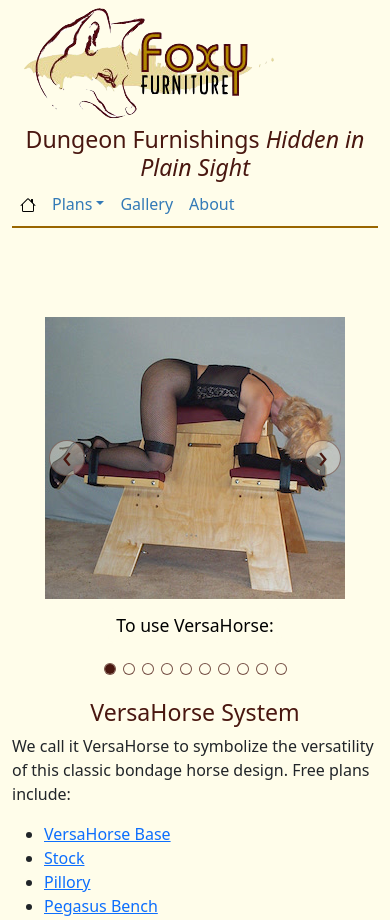
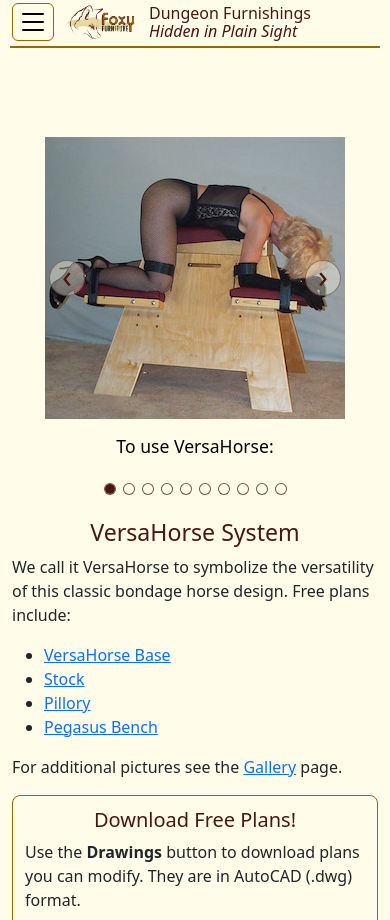
Before and after one commit to kgomara/FoxyFurniture, a plain HTML site: page versahorse.html in a window 390 px wide. Shown: the top 920 px of the page. Drawn offline with nearby package versions, Linux system fonts and the light colour scheme.

Commit message:
#47 Modify Heading for mobile
Consolidate navigation into the heading, reduce overall height to optimize of smaller screens.
Move shared code out of "on load" functionality and clean navigation remnants.

```diff
--- a/css/ff-styles.css
+++ b/css/ff-styles.css
@@ -20,21 +20,48 @@
 	color:						#491710;
 }
 
-.navbar-div {
+.ff-site-header {
 	border-bottom:		2px solid #996600;
-	margin-bottom: 		5px;
-	padding:					0;
+	margin-bottom:		5px;
+	min-height:				48px;
+	padding:					2px 0 4px;
 }
 
-.navbar-div .nav-link {
-	color:						#337ab7;
-	padding:					10px 15px;
+.ff-header-menu-btn {
+	border:						1px solid #996600;
+	padding:					2px 4px;
 }
 
-.navbar-div .nav-link:focus,
-.navbar-div .nav-link:hover {
+.ff-header-menu-btn:focus,
+.ff-header-menu-btn:hover {
 	background-color:	#eeeeee;
-	color:						#23527c;
+}
+
+.ff-header-title {
+	font-size:				1rem;
+	line-height:			1.15;
+}
+
+.ff-header-logo-link {
+	display:					inline-block;
+	margin-left:			5px;
+}
+
+.ff-header-logo {
+	height:						38px;
+	max-width:				none;
+	width:						auto;
+}
+
+.ff-plan-menu-item {
+	padding-left:			2rem;
+}
+
+@media (min-width: 576px) {
+	.ff-header-title {
+		font-size:			1.25rem;
+		white-space:		nowrap;
+	}
 }
 
 .footer-div {
--- a/js/ff-scripts.js
+++ b/js/ff-scripts.js
@@ -1,80 +1,39 @@
 /*global bootstrap, document, window: false */
 
-window.addEventListener('load', function() {
+window.addEventListener('load', async function() {
 
 	const mainHeader 	= document.querySelector('#header');
 	const mainFooter 	= document.querySelector('#footer');
-	const navBar			= document.querySelector('#navBar');
 
-    mainHeader.innerHTML = `
-		<header class="col-md-12 col-12">
-			<div class="row align-items-center">
-				<div class="col-md-4 col-12">
-					<a href="index.html"><img alt="Foxy Furniture Logo" src="img/head/logo_color.png" class="img-fluid"></a>
-				</div>
-				<div class="col-md-8 col-12 text-center text-md-start">
-					<h3 class="mb-0">Dungeon Furnishings <i>Hidden in Plain Sight</i></h3>
-				</div>
-			</div>
-		</header>
-    `;
+	const injectSharedHtml = async function (container, href) {
+		if (!container) {
+			return;
+		}
 
-	mainFooter.innerHTML = `
-		<footer class="col-md-12 col-12 footer-div">
-			<div class="row">
-				<div class="col-md-6 col-12">
-					<div class="text-center">
-						<a class="a2a_dd" href="https://www.addtoany.com/share?linkurl=www.foxyfurniture.com&amp;linkname=" target="_blank" rel="noopener">
-							<img src="img/share_save_171_16.png" width="171" height="16" class="ff-share-img" alt="Share"/>
-						</a>
-						<script>
-							var a2a_config = a2a_config || {};
-							a2a_config.linkurl = "www.foxyfurniture.com";
-						</script>
-						<script async src="https://static.addtoany.com/menu/page.js"></script>
-					</div>
-				</div>
-				<div class="col-md-6 col-12">
-					<p class="text-center"><small>©2005-2026 Foxy Furniture</small></p>
-				</div>
-			</div>
-		</footer>
-    `;
+		const response = await fetch(href);
 
-    navBar.innerHTML = `
-    	<nav class="col-md-12 col-12 navbar navbar-expand navbar-div">
-			<div class="collapse navbar-collapse show">
-				<ul class="navbar-nav">
-					<li class="nav-item enabled">
-						<a class="nav-link" href="index.html"> <img src="./img/icons/house.svg" alt="Home" width="16" height="16"></a>
-					</li>
-					<li class="nav-item dropdown enabled">
-						<a href="#" class="nav-link dropdown-toggle" data-bs-toggle="dropdown" role="button" aria-haspopup="true" aria-expanded="false">Plans</a>
-						<ul class="dropdown-menu">
-							<li class="enabled">
-								<a class="dropdown-item" href="criss-cross.html">Criss Cross</a>
-							</li>
-							<li class="enabled">
-								<a class="dropdown-item" href="pandoras-chest.html">Pandora's Chest</a>
-							</li>
-							<li class="enabled">
-								<a class="dropdown-item" href="versahorse.html">VersaHorse</a>
-							</li>
-							<li class="enabled">
-								<a class="dropdown-item" href="powerpole.html">Power Pole</a>
-							</li>
-						</ul>
-					</li>
-					<li class="nav-item enabled">
-						<a class="nav-link" href="gallery.html">Gallery</a>
-					</li>
-					<li class="nav-item enabled">
-						<a class="nav-link" href="about-us.html">About</a>
-					</li>
-				</ul>
-			</div>
-		</nav>
-    `;
+		if (!response.ok) {
+			throw new Error('Unable to load ' + href);
+		}
+
+		container.innerHTML = await response.text();
+
+		container.querySelectorAll('script').forEach(function (script) {
+			const executableScript = document.createElement('script');
+
+			Array.from(script.attributes).forEach(function (attribute) {
+				executableScript.setAttribute(attribute.name, attribute.value);
+			});
+
+			executableScript.textContent = script.textContent;
+			script.replaceWith(executableScript);
+		});
+	};
+
+	await Promise.all([
+		injectSharedHtml(mainHeader, 'js/shared/header.html'),
+		injectSharedHtml(mainFooter, 'js/shared/footer.html')
+	]);
 
 	document.querySelectorAll('.carousel').forEach(function (carousel) {
 		/*
@@ -119,7 +78,8 @@
 			return null;
 		}
 	};
-	const currentPage = window.location.pathname.split('/').pop();
+
+	const currentPage 	= window.location.pathname.split('/').pop();
 	const downloadPlans = getDownloadPlans(currentPage);
 
 	document.querySelectorAll('.ff-download-plans').forEach(function (container) {
@@ -132,6 +92,7 @@
 				});
 			}
 		};
+
 		const createDownloadButton = function (href, label) {
 			const wrapper = document.createElement('div');
 			const link = document.createElement('a');
@@ -184,9 +145,9 @@
 		);
 
 		if (downloadPlans.buyHref) {
-			const buyHeading = document.createElement('h2');
-			const buyText = document.createElement('p');
-			const buyLink = document.createElement('a');
+			const buyHeading 	= document.createElement('h2');
+			const buyText 		= document.createElement('p');
+			const buyLink 		= document.createElement('a');
 
 			buyHeading.textContent 	= "If you'd rather buy...";
 			buyLink.href 						= downloadPlans.buyHref;
--- /dev/null
+++ b/js/shared/footer.html
@@ -0,0 +1,19 @@
+<footer class="col-md-12 col-12 footer-div">
+	<div class="row">
+		<div class="col-md-6 col-12">
+			<div class="text-center">
+				<a class="a2a_dd" href="https://www.addtoany.com/share?linkurl=www.foxyfurniture.com&amp;linkname=" target="_blank" rel="noopener">
+					<img src="img/share_save_171_16.png" width="171" height="16" class="ff-share-img" alt="Share">
+				</a>
+				<script>
+					var a2a_config = a2a_config || {};
+					a2a_config.linkurl = "www.foxyfurniture.com";
+				</script>
+				<script async src="https://static.addtoany.com/menu/page.js"></script>
+			</div>
+		</div>
+		<div class="col-md-6 col-12">
+			<p class="text-center"><small>©2005-2026 Foxy Furniture</small></p>
+		</div>
+	</div>
+</footer>
--- /dev/null
+++ b/js/shared/header.html
@@ -0,0 +1,29 @@
+<header class="col-md-12 col-12">
+	<div class="row align-items-center gx-1 ff-site-header">
+		<div class="col-auto">
+			<div class="dropdown">
+				<button class="btn ff-header-menu-btn" type="button" data-bs-toggle="dropdown" aria-expanded="false" aria-label="Open navigation menu">
+					<img src="./img/icons/list.svg" alt="" width="32" height="32">
+				</button>
+				<ul class="dropdown-menu">
+					<li><a class="dropdown-item" href="index.html"><img src="./img/icons/house.svg" alt="" width="16" height="16"> Home</a></li>
+					<li><hr class="dropdown-divider"></li>
+					<li><h6 class="dropdown-header">Plans</h6></li>
+					<li><a class="dropdown-item ff-plan-menu-item" href="criss-cross.html">Criss Cross</a></li>
+					<li><a class="dropdown-item ff-plan-menu-item" href="pandoras-chest.html">Pandora's Chest</a></li>
+					<li><a class="dropdown-item ff-plan-menu-item" href="versahorse.html">VersaHorse</a></li>
+					<li><a class="dropdown-item ff-plan-menu-item" href="powerpole.html">Power Pole</a></li>
+					<li><hr class="dropdown-divider"></li>
+					<li><a class="dropdown-item" href="gallery.html">Gallery</a></li>
+					<li><a class="dropdown-item" href="about-us.html">About</a></li>
+				</ul>
+			</div>
+		</div>
+		<div class="col-auto">
+			<a href="index.html" class="ff-header-logo-link"><img alt="Foxy Furniture Logo" src="img/head/logo_color.png" class="img-fluid ff-header-logo"></a>
+		</div>
+		<div class="col text-start">
+			<h3 class="mb-0 ff-header-title">Dungeon Furnishings<br class="d-sm-none"><span class="d-none d-sm-inline"> </span><i>Hidden in Plain Sight</i></h3>
+		</div>
+	</div>
+</header>
--- a/versahorse.html
+++ b/versahorse.html
@@ -26,17 +26,15 @@
 <body>
     <div class="container-fluid">
 		<div class="row">
-			<!-- ==================== Header, NavBar ==================== -->
-			<!-- The code for id="header", "navBar", and "footer" are injected in window.eventlistner() in ff-scrips.js -->
+			<!-- ================ Header and Navigation ================ -->
 			<div id="header"></div>
-			<div id="navBar"></div>
 
 			<!-- ================== Product Container ================== -->
 			<div class="col-md-12 col-12">
 			<section class="col-md-12 col-12">
 				<div class="row">
 					<!-- ================== Carousel ================== -->
-					<div class="col-md-5 col-sm-12 col-12">
+					<div class="col-md-5 col-sm-7 col-12">
 						<div id="carousel-vh" class="carousel slide d-block mx-auto ff-product-carousel ff-carousel-os-controls">
 							<div class="carousel-indicators">
 								<button type="button" data-bs-target="#carousel-vh" data-bs-slide-to="0" class="active" aria-current="true" aria-label="Slide 1"></button>
@@ -123,7 +121,7 @@
 						</div>
 					</div>
 					<!-- ================== Product Description ================== -->
-					<div class="col-md-4 col-sm-6 col-12">
+					<div class="col-md-4 col-sm-5 col-12">
 						<!-- Product Description -->
 						<h3 class="text-center">VersaHorse System</h3>
 						<p>We call it VersaHorse to symbolize the versatility of this classic bondage horse design.  Free plans include:</p>
@@ -136,7 +134,7 @@
 						<p>For additional pictures see the <a href="gallery-versahorse.html">Gallery</a> page.</p>
 					</div>
 					<!-- ================== Download plans ================== -->
-					<div class="col-md-3 col-sm-6 col-12">
+					<div class="col-md-3 col-sm-12 col-12">
 						<div class="ff-download-plans"></div>
 					</div>
 				</div>
@@ -168,7 +166,7 @@
 				<div class="row ff-section-gap">
 					<div class="col-md-5 col-sm-7 col-12 order-sm-2 order-1">
 						<h4 id="stock">Stock</h4>
-						<p>Stocks date back to medieval times. Foxy Furniture's is a classic design with holes for wrists, ankles, and neck. The top half slides into place and locks down with a pair of pegs.</p>
+						<p>Stocks date back to medieval times. Foxy Furniture's is a classic design with holes for wrists, ankles, and neck. The top half slides into place and locks with a pair of pegs.</p>
 					</div>
 					<div class="col-md-5 col-sm-5 order-sm-1 order-2">
 						<img class="img-thumbnail d-block mx-auto" alt="VersaHorse Stock attachment" src="img/vh/versahorse-stocks.png">
```
Also changed, not shown: about-us.html (+1 -3 lines), criss-cross.html (+4 -6 lines), gallery-criss-cross.html (+1 -3 lines), gallery-home-dungeon.html (+1 -3 lines), gallery-pandoras-chest.html (+1 -3 lines), gallery-powerpole.html (+2 -3 lines), gallery-versahorse.html (+2 -3 lines), gallery.html (+2 -3 lines), index.html (+2 -2 lines), pandoras-chest.html (+4 -6 lines), powerpole.html (+4 -6 lines), img/icons/list.svg (added), 1 other file.
